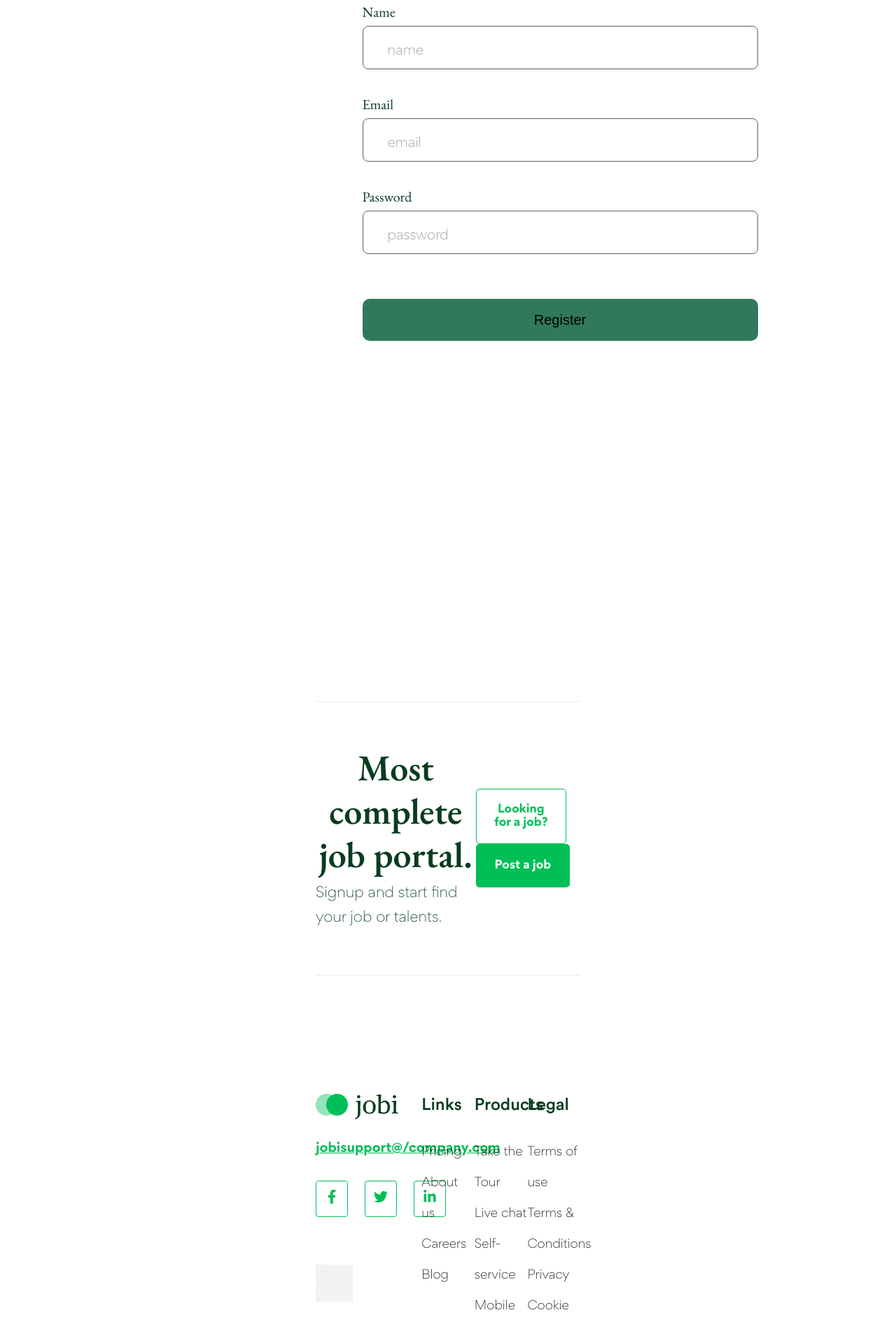
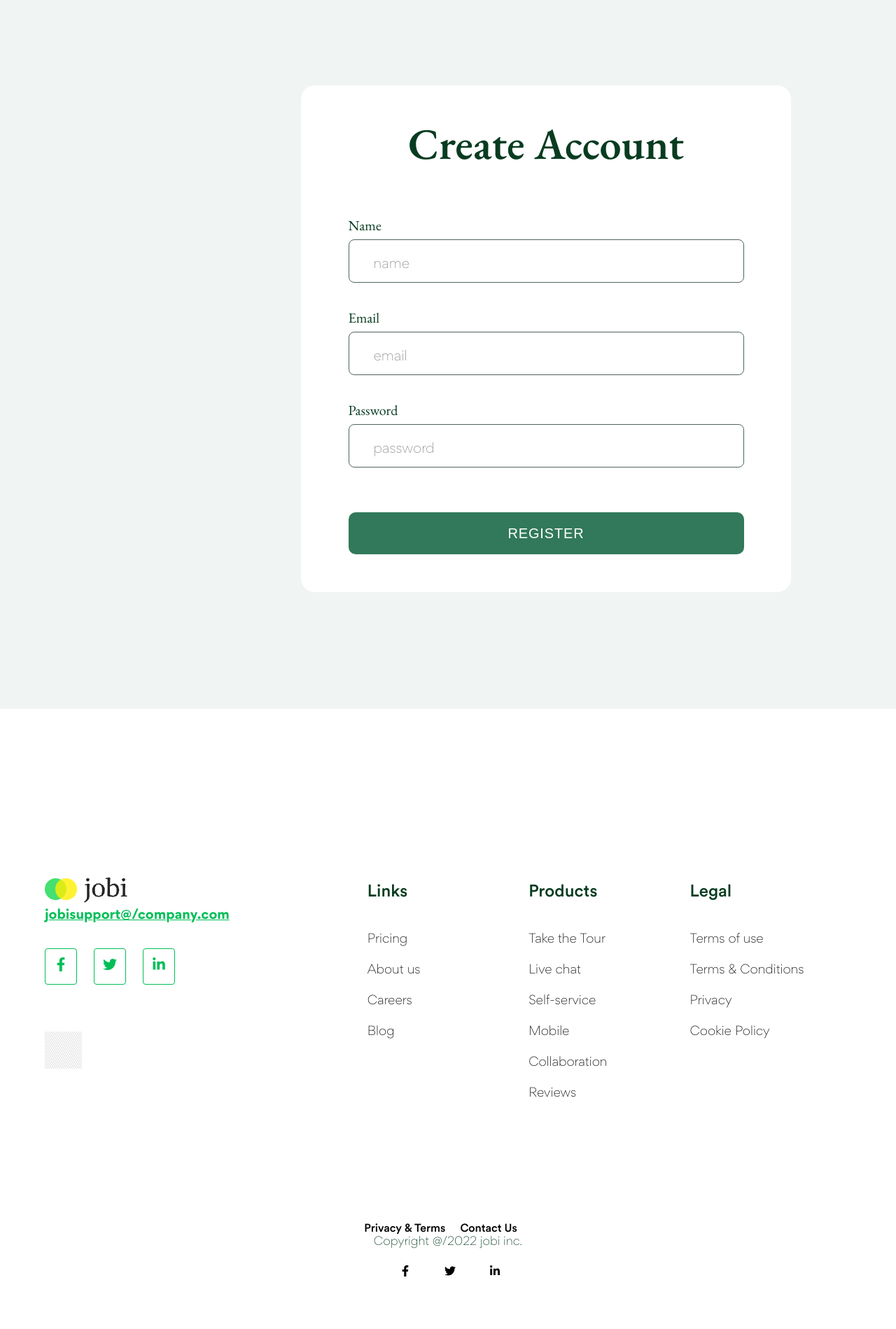
Before and after one commit to jobi-job-board/job-board, a Next.js app: page /register in a window 1280 px wide. Shown: the part 420-2319 px from the top of the page at 70% size. Built offline with nearby package versions, Linux system fonts and the light colour scheme.

Commit message:
added register form

```diff
--- a/src/app/register/page.js
+++ b/src/app/register/page.js
@@ -3,7 +3,7 @@ import { useState } from 'react';
 import { useRouter } from 'next/navigation';
 import NavbarDark from 'src/components/NavbarDark';
 import { authenticate } from '../lib/actions';
-import Footer from 'src/components/footer';
+import SmallFooter from 'src/components/SmallFooter';
 
 export default function Register() {
   const router = useRouter();
@@ -40,6 +40,12 @@ export default function Register() {
   return (
     <>
       <NavbarDark />
+      <div className="register-header">
+        <h3 className="text-white register-h3">Register</h3>
+        <p className="text-white register-p">
+          Create an account & Start posting or hiring talent
+        </p>
+      </div>
       <div className="register-wrapper">
         <form className="register-form flex-col-cen" onSubmit={handleSubmit}>
           <h2 className="register-h2">Create Account</h2>
@@ -87,8 +93,8 @@ export default function Register() {
           </button>
           <p>{error}</p>
         </form>
-        <Footer />
       </div>
+      <SmallFooter />
     </>
   );
 }
--- /dev/null
+++ b/src/components/SmallFooter.js
@@ -0,0 +1,151 @@
+'use client';
+import React from 'react';
+import Image from 'next/image';
+import DarkLogo from '@/assets/logo-dark.png';
+import { FaFacebookF, FaTwitter, FaLinkedinIn } from 'react-icons/fa';
+import blackSquare from '@/assets/icons/black-square.png';
+import {
+  footerLinksData,
+  footerProductsData,
+  footerLegalData,
+} from '../helpers/constants';
+
+const SmallFooter = () => {
+  return (
+    <footer>
+      <div className="wrapper">
+        <div className="footer-bottom flex-footer">
+          <ul className="footer-bottom-col-1">
+            <li>
+              <Image className="dark-logo" src={DarkLogo} alt="Jobi logo" />
+            </li>
+            <li className="email">
+              <address>
+                <a href="mailto:jobisupport@/company.com">
+                  jobisupport@/company.com
+                </a>
+              </address>
+            </li>
+            <li className="footer-social">
+              <ul className="flex-footer">
+                <li>
+                  <a
+                    href="https://www.facebook.com"
+                    target="_blank"
+                    rel="noopener noreferrer"
+                  >
+                    <FaFacebookF />
+                  </a>
+                </li>
+                <li>
+                  <a
+                    href="https://www.twitter.com"
+                    target="_blank"
+                    rel="noopener noreferrer"
+                  >
+                    <FaTwitter />
+                  </a>
+                </li>
+                <li>
+                  <a
+                    href="https://www.linkedin.com"
+                    target="_blank"
+                    rel="noopener noreferrer"
+                  >
+                    <FaLinkedinIn />
+                  </a>
+                </li>
+              </ul>
+            </li>
+            <li>
+              <Image
+                src={blackSquare}
+                alt="Black square"
+                width={53}
+                className="black-square"
+              />
+            </li>
+          </ul>
+          <ul className="footer-bottom-col-2">
+            <li>
+              <h5 className="footer-header">Links</h5>
+            </li>
+            {footerLinksData.map((item) => (
+              <li key={item.id}>
+                <a href={item.url} target="_blank" rel="noopener noreferrer">
+                  {item.title}
+                </a>
+              </li>
+            ))}
+          </ul>
+          <ul className="footer-bottom-col-3">
+            <li>
+              <h5 className="footer-header">Products</h5>
+            </li>
+            {footerProductsData.map((item) => (
+              <li key={item.id}>
+                <a href={item.url} target="_blank" rel="noopener noreferrer">
+                  {item.title}
+                </a>
+              </li>
+            ))}
+          </ul>
+          <ul className="footer-bottom-col-4">
+            <li>
+              <h5 className="footer-header">Legal</h5>
+            </li>
+            {footerLegalData.map((item) => (
+              <li key={item.id}>
+                <a href={item.url} target="_blank" rel="noopener noreferrer">
+                  {item.title}
+                </a>
+              </li>
+            ))}
+          </ul>
+        </div>
+      </div>
+      <div className="footer-copyright flex wrapper">
+        <div>
+          <a href="#">Privacy & Terms</a>
+          <a href="#">Contact Us</a>
+        </div>
+        <div>
+          <p>Copyright @/2022 jobi inc.</p>
+        </div>
+        <div>
+          <ul className="flex footer-copyright-socials">
+            <li>
+              <a
+                href="https://www.facebook.com"
+                target="_blank"
+                rel="noopener noreferrer"
+              >
+                <FaFacebookF />
+              </a>
+            </li>
+            <li>
+              <a
+                href="https://www.twitter.com"
+                target="_blank"
+                rel="noopener noreferrer"
+              >
+                <FaTwitter />
+              </a>
+            </li>
+            <li>
+              <a
+                href="https://www.linkedin.com"
+                target="_blank"
+                rel="noopener noreferrer"
+              >
+                <FaLinkedinIn />
+              </a>
+            </li>
+          </ul>
+        </div>
+      </div>
+    </footer>
+  );
+};
+
+export default SmallFooter;
--- a/src/partials/_footer.scss
+++ b/src/partials/_footer.scss
@@ -114,6 +114,10 @@ footer {
 .footer-top-wrapper {
   padding: 3.125em 0;
 }
+
+.dark-logo {
+  margin-top: 20px !important;
+}
 @media screen and (max-width: 840px) {
   .flex-footer {
     display: grid;
--- a/src/partials/_main-styles.scss
+++ b/src/partials/_main-styles.scss
@@ -103,7 +103,8 @@ h3 {
   text-align: center;
   margin-top: 9.875em;
 }
-.h3-footer {
+.h3-footer,
+.register-h3 {
   @include garamond-bold;
   font-size: calc(3.25rem / 5 * 4);
   line-height: calc(3.875rem / 5 * 4);
--- a/src/partials/_register.scss
+++ b/src/partials/_register.scss
@@ -1,16 +1,18 @@
-@use "./variables" as *;
+@use './variables' as *;
 
 .register-form {
-  min-width: 740px;
-  height: 950px;
+  min-width: 700px;
+  padding: 20px 0;
   flex-shrink: 0;
   border-radius: 20px;
-  // background-color: green;
+  background-color: #fff;
+  display: flex;
+  justify-content: center;
 }
 
 .register-wrapper {
-  margin: 167px 430px;
-  // background-color: $green-wrapper;
+  padding: 167px 430px;
+  background-color: $green-wrapper;
 }
 .register-header {
   background: $header-green;
@@ -30,6 +32,11 @@
   margin-bottom: 28px;
   font-size: 62px;
 }
+
+.register-p {
+  margin-top: 23px;
+  margin-bottom: 109px;
+}
 .register p {
   color: $white;
   font-size: calc(1.375rem / 5 * 4);
@@ -43,6 +50,9 @@
   padding: 0;
 }
 
+.register-h3 {
+  margin-top: 56px;
+}
 .register-input {
   min-width: 565px;
   min-height: 60px;
@@ -70,4 +80,32 @@
   min-width: 565px;
   min-height: 60px;
   background-color: $green-button-color;
+  color: #fff;
+  text-transform: uppercase;
+  letter-spacing: 0.875px;
 }
+
+@media screen and (max-width: 750px) {
+  .register-wrapper {
+    padding: 20px;
+    margin: 0 auto;
+  }
+
+  .register-form {
+    min-width: unset;
+    padding: 20px;
+  }
+
+  .register-p {
+    text-align: center;
+  }
+  .register-input,
+  .register-button {
+    min-width: unset;
+    min-width: 80vw;
+  }
+  .register-h2 {
+    margin-top: 34px;
+    font-size: 40px;
+  }
+}
```
Also changed, not shown: src/components/Navbar.js (+4 -4 lines), public/assets/logo-dark.png (added).
